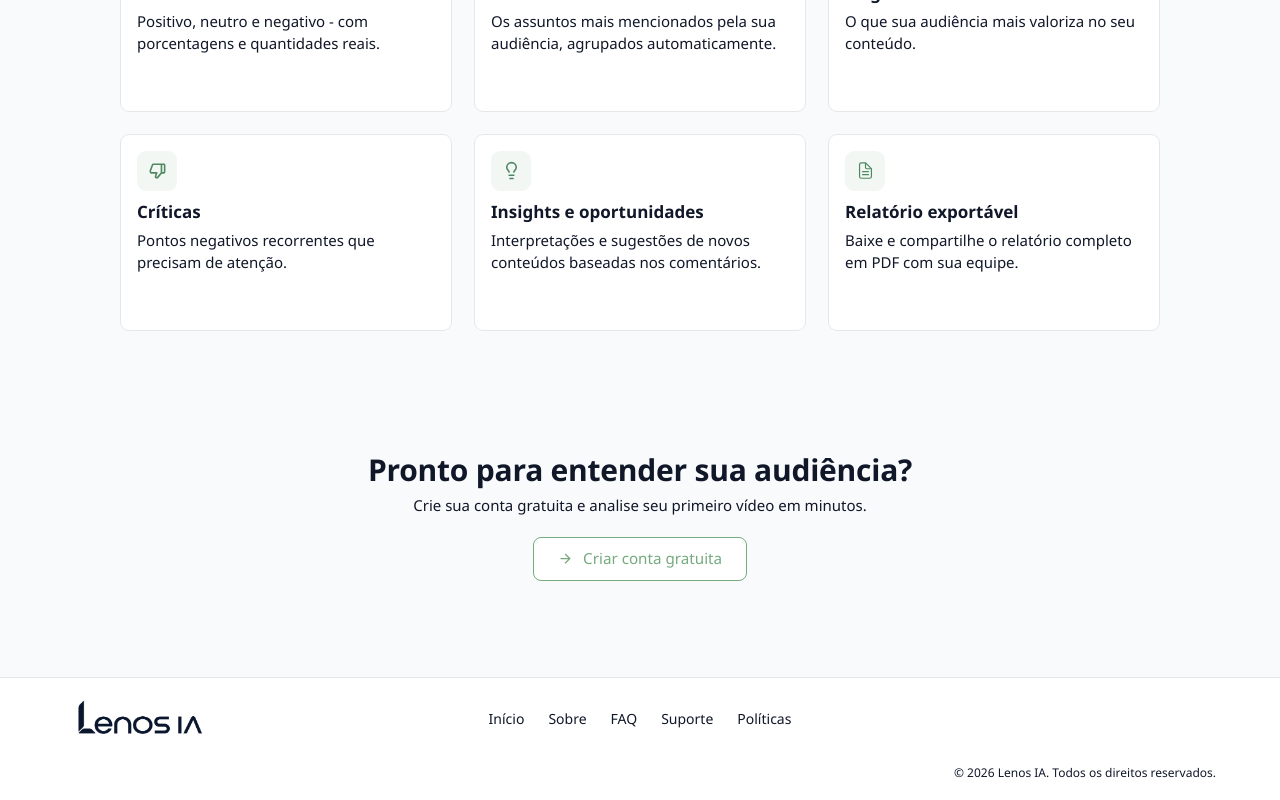
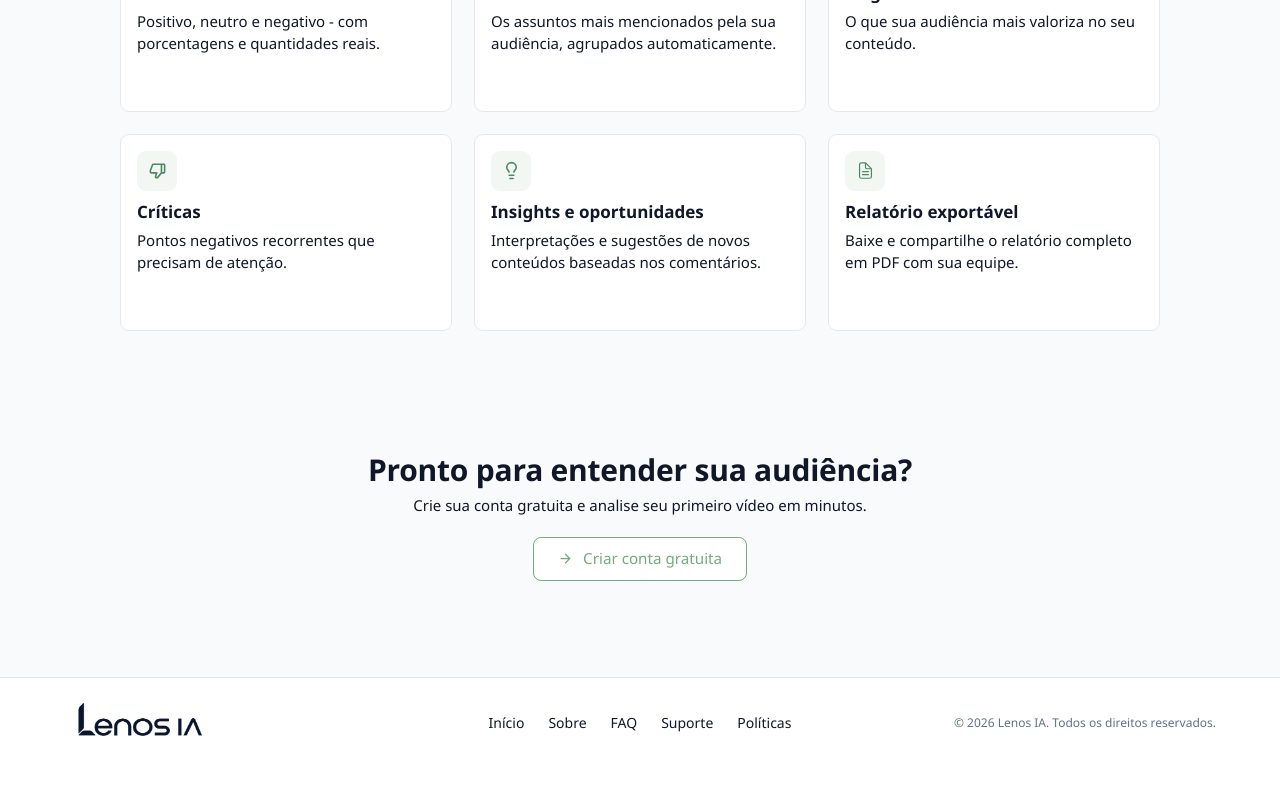
Before and after one commit to rai-cesar-g-s/front-lenos-ia, a React (Vite) app in the folder Novo front Lenos IA/: page / in a window 1280 px wide. Shown: the part 1373-2173 px from the top of the page. After the commit the page ends 2135 px from the top, so only its background shows below. Built offline with nearby package versions, Linux system fonts and the light colour scheme; no server answers.

Commit message:
Refine responsive navigation, footer, and report layouts

```diff
--- a/Novo front Lenos IA/src/components/Footer.tsx
+++ b/Novo front Lenos IA/src/components/Footer.tsx
@@ -3,12 +3,12 @@ import "./style/Footer.css";
 
 const Footer = () => {
   return (
-    <footer>
+    <footer className="public-footer">
       <div className="logo">
         <img className="official-brand-logo official-brand-logo--footer" src="/logo.png" alt="Lenos IA" />
       </div>
 
-      <nav>
+      <nav aria-label="Navegação do rodapé">
         <ul>
           <li><Link to="/">Início</Link></li>
           <li><Link to="/about">Sobre</Link></li>
@@ -18,7 +18,7 @@ const Footer = () => {
         </ul>
       </nav>
 
-      <div className="copyrigths">
+      <div className="footer-copyright">
         <p>© 2026 Lenos IA. Todos os direitos reservados.</p>
       </div>
     </footer>
--- a/Novo front Lenos IA/src/components/Header.tsx
+++ b/Novo front Lenos IA/src/components/Header.tsx
@@ -1,3 +1,5 @@
+import { useId, useRef, useState } from 'react';
+import { FiMenu, FiX } from 'react-icons/fi';
 import ThemeToggle from './ThemeToggle';
 import { Link } from 'react-router-dom';
 import Button from './Button';
@@ -5,27 +7,41 @@ import Button from './Button';
 import "./style/Header.css";
 
 const Header = () => {
+  const [menuOpen, setMenuOpen] = useState(false);
+  const navigationId = useId();
+  const menuButton = useRef<HTMLButtonElement>(null);
   return (
-    <header className="public-header">
+    <header className="public-header" onKeyDown={event => {
+      if (event.key === 'Escape' && menuOpen) {
+        setMenuOpen(false);
+        menuButton.current?.focus();
+      }
+    }}>
+      <button ref={menuButton} className="public-menu-toggle" type="button"
+        aria-label={menuOpen ? 'Fechar menu' : 'Abrir menu'} aria-expanded={menuOpen} aria-controls={navigationId}
+        onClick={() => setMenuOpen(open => !open)}>
+        {menuOpen ? <FiX aria-hidden="true" /> : <FiMenu aria-hidden="true" />}
+      </button>
       <Link to="/" className="logo-link" aria-label="Lenos IA, página inicial">
         <img className="official-brand-logo official-brand-logo--header" src="/logo.png" alt="Lenos IA" />
       </Link>
 
-      <nav>
+      <div className="btn">
+        <div className="public-theme-inline"><ThemeToggle /></div>
+        <Button type={1} text="Entrar" link="/login" />
+        <Button type={2} text="Criar conta" link="/register" />
+      </div>
+
+      <nav id={navigationId} aria-label="Navegação principal" data-open={menuOpen} onClick={event => { if (event.target instanceof Element && event.target.closest('a')) setMenuOpen(false); }}>
         <ul>
           <li><Link to="/">Início</Link></li>
           <li><Link to="/about">Sobre Nós</Link></li>
           <li><Link to="/faq">FAQ</Link></li>
           <li><Link to="/support">Suporte</Link></li>
           <li><Link to="/policies-and-terms">Políticas</Link></li>
+          <li className="public-theme-menu"><span>Tema</span><ThemeToggle /></li>
         </ul>
       </nav>
-
-      <div className="btn">
-        <ThemeToggle />
-        <Button type={1} text="Entrar" link="/login" />
-        <Button type={2} text="Criar conta" link="/register" />
-      </div>
     </header>
   );
 };
--- a/Novo front Lenos IA/src/components/style/Footer.css
+++ b/Novo front Lenos IA/src/components/style/Footer.css
@@ -1,213 +1,79 @@
-:root {
-  --main-color: #75aa7e;
-  --secondary-color: var(--text-h);
-  --light-gray: light-dark(#f5f7ff, #222d3f);
-  --border-color: light-dark(#e5e7eb, #34445a);
+.public-footer {
+  display: grid;
+  grid-template-columns: minmax(0, 1fr) auto minmax(0, 1fr);
+  grid-template-areas: "logo links copyright";
+  align-items: center;
+  width: 100%;
+  box-sizing: border-box;
+  gap: 16px 24px;
+  margin-top: 48px;
+  padding: 20px clamp(20px, 5vw, 64px);
+  background: var(--surface);
+  border-top: 1px solid var(--border);
 }
 
-footer {
-  background-color: var(--surface);
-  border-top: 1px solid var(--border-color);
-  padding: 60px 40px 40px;
-  margin-top: 120px;
+.public-footer .logo {
+  grid-area: logo;
+  justify-self: start;
+  display: flex;
 }
 
-footer .logo {
-  display: flex;
-  flex-direction: column;
-  margin-bottom: 40px;
+.public-footer nav {
+  grid-area: links;
+  padding-top: 6px;
 }
 
-footer .logo .brand-mark {
-  display: inline-flex;
-  align-items: center;
+.public-footer nav ul {
+  display: flex;
+  flex-wrap: wrap;
   justify-content: center;
-  width: 40px;
-  height: 40px;
-  background-color: var(--main-color);
-  color: var(--on-brand);
-  border-radius: 8px;
-  font-weight: 700;
-  font-size: 1.2rem;
-  margin-bottom: 12px;
-}
-
-footer .logo h2 {
-  font-size: 1.3rem;
-  font-weight: 700;
-  color: var(--secondary-color);
-  margin: 0;
-  padding: 0;
-}
-
-footer nav {
-  margin-bottom: 40px;
-}
-
-footer nav ul {
-  display: flex;
-  flex-direction: column;
-  gap: 12px;
+  gap: 8px clamp(12px, 2vw, 24px);
   list-style: none;
   margin: 0;
   padding: 0;
 }
 
-footer nav ul li {
-  list-style: none;
+.public-footer nav a {
+  display: inline-block;
+  padding: 4px 0;
+  color: var(--text-h);
+  font-size: 14px;
+  font-weight: 500;
+  text-decoration: none;
 }
 
-footer nav ul li a {
-  text-decoration: none;
-  color: var(--secondary-color);
-  font-size: 0.95rem;
-  font-weight: 500;
-  transition: color 0.3s ease;
-  position: relative;
+.public-footer nav a:hover {
+  color: var(--accent);
+  text-decoration: underline;
+  text-underline-offset: 3px;
 }
 
-footer nav ul li a:hover {
-  color: var(--main-color);
+.public-footer .footer-copyright {
+  grid-area: copyright;
+  padding-top: 6px;
+  color: var(--muted);
+  font-size: 12px;
+  text-align: right;
 }
 
-footer nav ul li a::before {
-  content: '';
-  position: absolute;
-  left: 0;
-  width: 0;
-  height: 2px;
-  background-color: var(--main-color);
-  bottom: -2px;
-  transition: width 0.3s ease;
+.public-footer .footer-copyright p { margin: 0; }
+
+@media (max-width: 900px) {
+  .public-footer {
+    grid-template-columns: auto minmax(0, 1fr);
+    grid-template-areas: "logo links" "copyright copyright";
+  }
+
+  .public-footer .footer-copyright { text-align: center; }
 }
 
-footer nav ul li a:hover::before {
-  width: 100%;
-}
-
-footer .copyrigths {
-  padding-top: 30px;
-  border-top: 1px solid var(--border-color);
-  text-align: center;
-}
-
-footer .copyrigths p {
-  color: var(--text);
-  font-size: 0.85rem;
-  margin: 0;
-  padding: 0;
-}
-
-/* Layout responsivo - Desktop */
-@media (min-width: 1024px) {
-  footer {
-    display: grid;
-    grid-template-columns: 1fr 2fr 1fr;
-    gap: 40px;
-    align-items: start;
+@media (max-width: 600px) {
+  .public-footer {
+    grid-template-columns: minmax(0, 1fr);
+    grid-template-areas: "logo" "links" "copyright";
+    justify-items: center;
+    gap: 12px;
   }
 
-  footer .logo {
-    margin-bottom: 0;
-  }
-
-  footer nav ul {
-    flex-direction: row;
-    gap: 32px;
-  }
-
-  footer .copyrigths {
-    grid-column: 1 / -1;
-    padding-top: 30px;
-    text-align: center;
-  }
+  .public-footer .logo { justify-self: center; }
 }
-
-/* Responsivo - Tablet */
-@media (max-width: 1024px) and (min-width: 768px) {
-  footer {
-    display: grid;
-    grid-template-columns: 1fr 1fr;
-    gap: 40px;
-  }
-
-  footer nav ul {
-    flex-direction: row;
-    gap: 24px;
-  }
-
-  footer .copyrigths {
-    grid-column: 1 / -1;
-  }
-}
-
-/* Responsivo - Mobile */
-@media (max-width: 768px) {
-  footer {
-    padding: 40px 20px 30px;
-    margin-top: 60px;
-  }
-
-  footer .logo {
-    margin-bottom: 30px;
-  }
-
-  footer nav ul {
-    margin-bottom: 30px;
-  }
-
-  footer .copyrigths {
-    padding-top: 20px;
-  }
-
-  footer .copyrigths p {
-    font-size: 0.8rem;
-  }
-}
-
-footer {
-  display: grid;
-  grid-template-columns: 1fr auto 1fr;
-  align-items: center;
-  width: 100%;
-  box-sizing: border-box;
-  gap: 24px;
-  margin-top: 48px;
-  padding: 18px clamp(20px, 5vw, 64px);
-  background: var(--surface);
-  border-top: 1px solid var(--border-color);
-}
-
-footer .logo {
-  display: flex;
-  flex-direction: row;
-  align-items: center;
-  gap: 9px;
-  margin: 0;
-}
-
-footer .logo strong {
-  color: var(--secondary-color);
-  font-size: 15px;
-}
-
-footer .brand-mark { width: 28px; height: 28px; font-size: 15px; }
-footer nav { margin: 0; }
-footer nav ul { flex-direction: row; flex-wrap: wrap; gap: 16px 24px; }
-footer nav ul li a { color: var(--secondary-color); font-size: 14px; }
-footer .copyrigths { padding: 0; border: 0; text-align: right; }
-footer .copyrigths p { color: var(--secondary-color); font-size: 12px; }
-
-@media (max-width: 700px) {
-  footer {
-    grid-template-columns: 1fr;
-    justify-items: center;
-    gap: 18px;
-    margin-top: 40px;
-    padding: 24px 20px;
-    text-align: center;
-  }
-
-  footer nav ul { justify-content: center; }
-  footer .copyrigths { text-align: center; }
-}
--- a/Novo front Lenos IA/src/components/style/ReportDetailModal.css
+++ b/Novo front Lenos IA/src/components/style/ReportDetailModal.css
@@ -112,6 +112,7 @@
 }
 
 .report-subtitle {
+  text-align: left;
   margin: 4px 0 0;
   font-size: 12px;
   color: var(--muted);
--- a/Novo front Lenos IA/src/pages/Analyze.tsx
+++ b/Novo front Lenos IA/src/pages/Analyze.tsx
@@ -73,11 +73,12 @@ export const Analyze: React.FC = () => {
       <div className="analyze-container">
         {isLoadingQuota ? <p role="status">Consultando cota mensal...</p> : quotaError ? <p role="alert">{quotaError} <button type="button" onClick={() => void reloadQuota()}>Tentar novamente</button></p> : quota && <p>{quota.used} de {quota.limit} análises utilizadas neste mês · {quota.remaining} disponíveis</p>}
         <form onSubmit={handleSubmit} className="analyze-form">
-          <label className="url-field-label">
-            <span>URL do vídeo do YouTube</span>
+          <div className="url-field-label">
+            <label htmlFor="analysis-video-url">URL do vídeo do YouTube</label>
             <div className="url-input-wrapper">
-              <FiSearch className="input-search-icon" />
+              <FiSearch className="input-search-icon" aria-hidden="true" />
               <input
+                id="analysis-video-url"
                 type="url"
                 value={link}
                 onChange={(e) => setLink(e.target.value)}
@@ -99,7 +100,7 @@ export const Analyze: React.FC = () => {
                 )}
               </button>
             </div>
-          </label>
+          </div>
         </form>
 
         {errorMsg && (
--- a/Novo front Lenos IA/src/pages/style/Analyze.css
+++ b/Novo front Lenos IA/src/pages/style/Analyze.css
@@ -19,7 +19,7 @@
   gap: 8px;
 }
 
-.url-field-label span {
+.url-field-label > label {
   font-size: 13px;
   font-weight: 600;
   color: var(--text-h);
@@ -35,12 +35,16 @@
 .input-search-icon {
   position: absolute;
   left: 14px;
+  top: 22px;
+  transform: translateY(-50%);
   font-size: 16px;
   color: light-dark(#8899a8, #aab8c9);
   pointer-events: none;
 }
 
 .url-input-wrapper input {
+  box-sizing: border-box;
+  min-width: 0;
   width: 100%;
   height: 44px;
   padding: 0 140px 0 42px;
@@ -272,10 +276,11 @@
 @media (max-width: 600px) {
   .url-input-wrapper input {
     padding-right: 14px;
-    margin-bottom: 8px;
+
   }
   .url-input-wrapper {
     flex-direction: column;
+    gap: 8px;
   }
   .submit-analysis-btn {
     position: static;
```
Also changed, not shown: Novo front Lenos IA/src/components/style/Header.css (+45 -6 lines).
